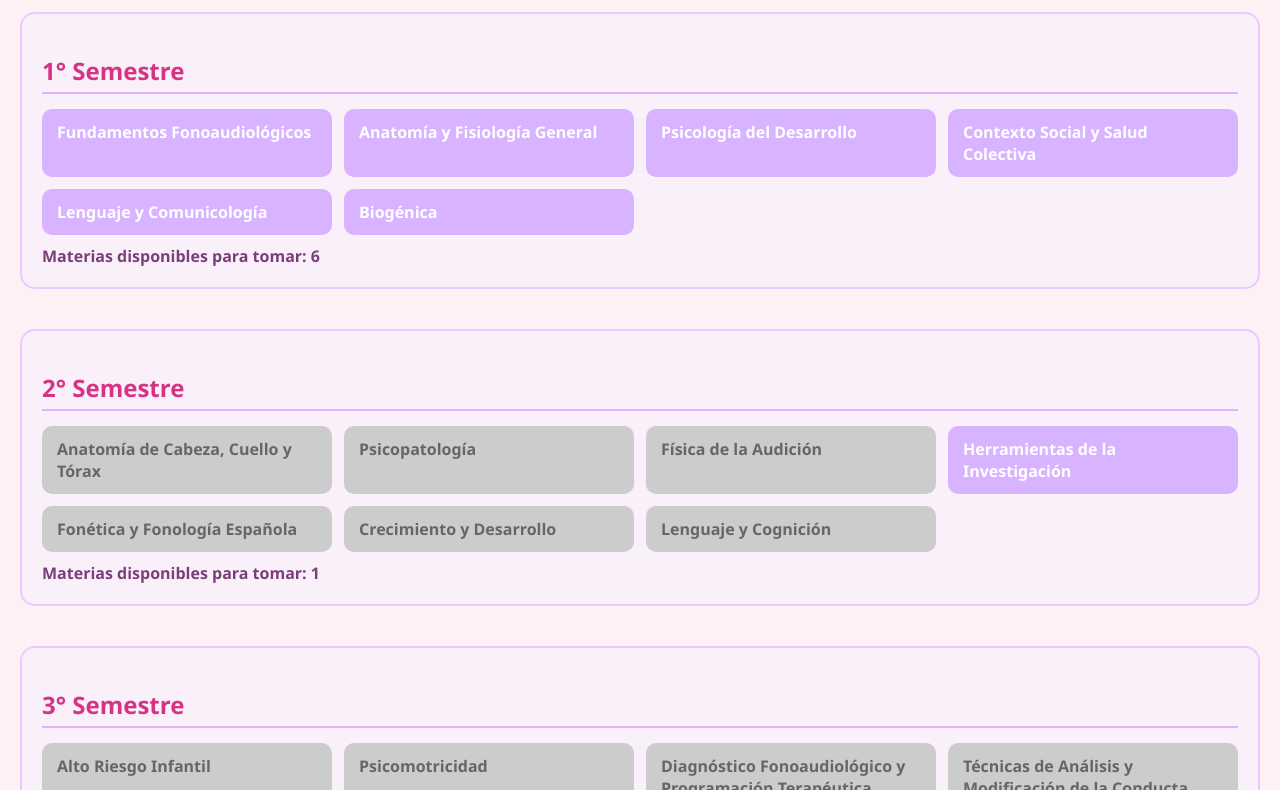
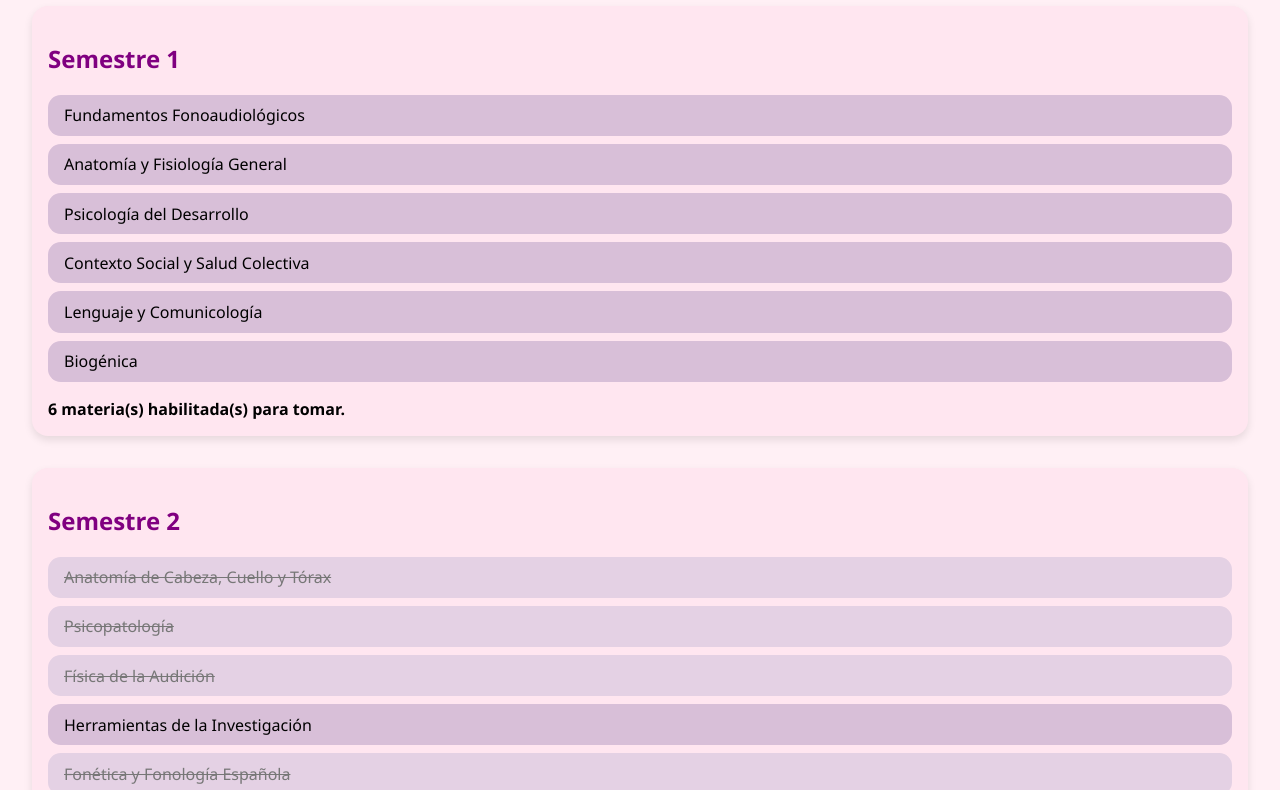
Before and after one commit to Beatriz2903-17/Malla-Curricular-Fonoaudiologia, a plain HTML site: page index.html in a window 1280 px wide. Shown: the part 112-902 px from the top of the page. Drawn offline with Linux system fonts and the light colour scheme.

Commit message:
Actualizar index.html

```diff
--- a/index.html
+++ b/index.html
@@ -2,253 +2,198 @@
 <html lang="es">
 <head>
   <meta charset="UTF-8" />
-<meta name="viewport" content="width=device-width, initial-scale=1" />
+  <meta name="viewport" content="width=device-width, initial-scale=1.0" />
   <title>Malla Curricular Fonoaudiología</title>
   <style>
     body {
-    font-family: 'Segoe UI', Tahoma, Geneva, Verdana, sans-serif;
-    background-color: #fff0f5;
-    margin: 0; padding: 20px;
+      font-family: 'Segoe UI', sans-serif;
+      background: #fff0f5;
+      margin: 0;
+      padding: 2rem;
     }
-  h1 {
-    text-align: center;
-    color: #a64ca6;
-    margin-bottom: 40px;
+    h2 {
+      color: #800080;
     }
     .semestre {
-    border: 2px solid #e6ccff;
-    border-radius: 15px;
-    padding: 20px;
-    margin-bottom: 40px;
-    background-color: #faf0fa;
-  }
-  .semestre h2 {
-    color: #d63384;
-    border-bottom: 2px solid #e0b3ff;
-    padding-bottom: 5px;
-    margin-bottom: 15px;
-  }
-  .materias {
-    display: grid;
-    grid-template-columns: repeat(auto-fill,minmax(240px,1fr));
-    gap: 12px;
+      background: #ffe6f0;
+      padding: 1rem;
+      border-radius: 1rem;
+      margin-bottom: 2rem;
+      box-shadow: 0 4px 8px rgba(0, 0, 0, 0.1);
     }
     .materia {
-    background-color: #d8b3ff;
-    border-radius: 10px;
-    padding: 12px 15px;
+      background: #d8bfd8;
+      margin: 0.5rem 0;
+      padding: 0.6rem 1rem;
+      border-radius: 0.8rem;
       cursor: pointer;
-    color: white;
-    font-weight: 600;
-    user-select: none;
-    transition: background-color 0.3s ease, transform 0.2s ease;
+      transition: all 0.2s;
     }
-  .materia:hover:not(.bloqueada) {
-    background-color: #bb99ff;
-    transform: scale(1.05);
+    .materia:hover {
+      background: #dda0dd;
+    }
+    .bloqueada {
+      background: #e4d1e4;
+      color: #777;
+      cursor: not-allowed;
+      text-decoration: line-through;
     }
     .aprobada {
       text-decoration: line-through;
-    opacity: 0.5;
-    background-color: #bfbfbf !important;
-    cursor: default;
+      background: #c0c0c0;
+      color: #333;
     }
-  .bloqueada {
-    background-color: #cccccc !important;
-    cursor: not-allowed;
-    color: #666666;
-  }
-  .info-contador {
-    margin-top: 10px;
-    font-weight: 600;
-    color: #7a3e7a;
+    .contador {
+      font-weight: bold;
+      margin-top: 1rem;
     }
   </style>
 </head>
 <body>
-
   <h1>Malla Curricular Fonoaudiología</h1>
-
   <div id="contenedor"></div>
 
   <script>
-// Malla con materias
-const SEMESTRES = {
-  1: ["Fundamentos Fonoaudiológicos", "Anatomía y Fisiología General", "Psicología del Desarrollo", "Contexto Social y Salud Colectiva", "Lenguaje y Comunicología", "Biogénica"],
-  2: ["Anatomía de Cabeza, Cuello y Tórax", "Psicopatología", "Física de la Audición", "Herramientas de la Investigación", "Fonética y Fonología Española", "Crecimiento y Desarrollo", "Lenguaje y Cognición"],
-  3: ["Alto Riesgo Infantil", "Psicomotricidad", "Diagnóstico Fonoaudiológico y Programación Terapéutica", "Técnicas de Análisis y Modificación de la Conducta", "Otología", "Anatomía y Fisiología Neurológica", "Bioestadística"],
-  4: ["Práctica: Evaluación Fonoaudiológica del Habla y Lenguaje en Población Infantil", "Neurología Infantil y del Adulto", "Patologías del Habla, Deglución y su Rehabilitación", "Audiología y Laberintología", "Odontoestomatología", "Terapéutica en Trastornos Cognitivos y Sensoriales", "Salud Pública I"],
-  5: ["Intervención Fonoaudiológica I", "Patologías del Lenguaje y su Rehabilitación", "Audiología y Laberintología Patológica", "Terapéutica en Trastornos Neuromotores", "Evaluación y Diagnóstico de la Voz", "Geriatría y Gerontología", "Salud Pública II"],
-  6: ["Relación de la Clínica con la Terapéutica Fonoaudiológica I", "Terapéutica Fonoaudiológica en Malformaciones Orofaciales", "Metodología de la Investigación I", "Intervención Fonoaudiológica II", "Terapia y Rehabilitación de la Voz", "Audioprótesis, Sistemas Implantables e Intervención Auditivo Verbal"],
-  7: ["Administración Fonoaudiológica", "Intervención Fonoaudiológica III", "Análisis Acústico de la Voz", "Metodología de la Investigación II", "Técnicas Didácticas en Fonoaudiología", "Trastornos del Aprendizaje", "Relación de la Clínica con la Terapéutica Fonoaudiológica II"],
-  8: ["Diagnóstico e Intervención Fonoaudiológica en Niños y Adultos", "Elaboración y Ejecución Terapéutica Fonoaudiológica", "Integración de Proyecto I"],
-  9: ["Promoción y Prevención Fonoaudiológica Familiar y Comunitaria", "Prácticas Laborales en Centros de Salud y Hospitales II", "Integración de Proyecto II"]
-};
+    const materias = [
+      // Semestre 1
+      { codigo: 's1_m1', nombre: 'Fundamentos Fonoaudiológicos', semestre: 1 },
+      { codigo: 's1_m2', nombre: 'Anatomía y Fisiología General', semestre: 1 },
+      { codigo: 's1_m3', nombre: 'Psicología del Desarrollo', semestre: 1 },
+      { codigo: 's1_m4', nombre: 'Contexto Social y Salud Colectiva', semestre: 1 },
+      { codigo: 's1_m5', nombre: 'Lenguaje y Comunicología', semestre: 1 },
+      { codigo: 's1_m6', nombre: 'Biogénica', semestre: 1 },
 
-// Definimos prerrequisitos y correquisitos por materia (usamos IDs: 's{sem}_m{idx}')
-// Ejemplo: prerrequisitos: ["s1_m0","s2_m1"], correquisitos: ["s2_m2"]
-// Para simplificar, las materias tienen id 's{semestre}_m{materiaIndex}'
-// El índice empieza en 0 según orden en SEMESTRES[semestre]
-const REQUISITOS = {
-  "s2_m0": { prerrequisitos: ["s1_m1"], correquisitos: [] }, // Anatomía Cabeza, Cuello y Tórax -> Anatomía y Fisiología General
-  "s2_m1": { prerrequisitos: ["s1_m2"], correquisitos: [] }, // Psicopatología -> Psicología del Desarrollo
-  "s2_m2": { prerrequisitos: ["s1_m1"], correquisitos: [] }, // Física de la Audición -> Anatomía y Fisiología General
-  "s2_m4": { prerrequisitos: ["s2_m6"], correquisitos: ["s2_m5"] }, // Fonética y Fonología -> Lenguaje y Cognición y Crecimiento y Desarrollo (correquisito)
-  "s2_m5": { prerrequisitos: ["s1_m1"], correquisitos: ["s2_m4"] }, // Crecimiento y Desarrollo -> Anatomía y Fisiología General, correquisito Fonética
-  "s2_m6": { prerrequisitos: ["s1_m4"], correquisitos: ["s2_m5","s2_m4"] }, // Lenguaje y Cognición -> Lenguaje y Comunicología, correquisitos
-  "s3_m0": { prerrequisitos: ["s2_m5"], correquisitos: ["s3_m5"] }, // Alto Riesgo Infantil -> Crecimiento y Desarrollo, correquisito Anatomía y Fisiología Neurológica
-  "s3_m1": { prerrequisitos: ["s2_m5"], correquisitos: ["s3_m3"] }, // Psicomotricidad -> Crecimiento y Desarrollo, correquisito Técnicas de Análisis
-  "s3_m2": { prerrequisitos: ["s2_m6", "s2_m5"], correquisitos: [] }, // Diagnóstico -> Lenguaje y Cognición y Crecimiento y Desarrollo
-  "s3_m3": { prerrequisitos: ["s2_m5"], correquisitos: ["s3_m1"] }, // Técnicas de Análisis -> Crecimiento y Desarrollo, correquisito Psicomotricidad
-  "s3_m4": { prerrequisitos: ["s2_m0","s2_m2"], correquisitos: [] }, // Otología -> Anatomía Cabeza, Cuello y Tórax y Física de la Audición
-  "s3_m5": { prerrequisitos: ["s2_m0"], correquisitos: ["s3_m0"] }, // Anatomía y Fisiología Neurológica -> Anatomía Cabeza, Cuello y Tórax, correquisito Alto Riesgo Infantil
-  "s3_m6": { prerrequisitos: ["s2_m3"], correquisitos: [] }, // Bioestadística -> Herramientas de la Investigación
-  "s4_m0": { prerrequisitos: ["s3_m2"], correquisitos: ["s4_m1","s4_m2"] }, // Práctica -> Diagnóstico, correquisito Neurología Infantil y Patologías del Habla
-  "s4_m1": { prerrequisitos: ["s3_m5"], correquisitos: ["s4_m0"] }, // Neurología Infantil y Adulto -> Anatomía y Fisiología Neurológica, correquisito Práctica
-  "s4_m2": { prerrequisitos: ["s3_m2", "s3_m5"], correquisitos: ["s4_m0"] }, // Patologías del Habla -> Diagnóstico y Neurología, correquisito Práctica
-  "s4_m3": { prerrequisitos: ["s3_m0","s3_m4"], correquisitos: [] }, // Audiología y Laberintología -> Alto Riesgo Infantil y Otología
-  "s4_m5": { prerrequisitos: ["s3_m0"], correquisitos: [] }, // Terapéutica en Trastornos Cognitivos -> Alto Riesgo Infantil
-  "s4_m6": { prerrequisitos: ["s3_m6"], correquisitos: [] }, // Salud Pública I -> Bioestadística
-  "s5_m0": { prerrequisitos: ["s4_m0"], correquisitos: ["s5_m1","s5_m2","s5_m4"] }, // Intervención I -> Práctica, correquisitos Patologías Lenguaje, Audiología Patológica, Evaluación Voz
-  "s5_m1": { prerrequisitos: ["s4_m2","s4_m1"], correquisitos: ["s5_m0"] }, // Patologías Lenguaje -> Patologías Habla y Neurología, correquisito Intervención I
-  "s5_m2": { prerrequisitos: ["s4_m3","s4_m1"], correquisitos: ["s5_m0"] }, // Audiología Patológica -> Audiología y Neurología, correquisito Intervención I
-  "s5_m3": { prerrequisitos: ["s4_m5","s4_m1"], correquisitos: [] }, // Terapéutica Neuromotores -> Terapéutica Trastornos y Neurología
-  "s5_m4": { prerrequisitos: ["s4_m1","s4_m2"], correquisitos: ["s5_m0"] }, // Evaluación y Diagnóstico Voz -> Neurología y Patologías Habla, correquisito Intervención I
-  "s5_m5": { prerrequisitos: ["s4_m1"], correquisitos: [] }, // Geriatría y Gerontología -> Neurología Infantil y Adulto
-  "s5_m6": { prerrequisitos: ["s4_m6"], correquisitos: [] }, // Salud Pública II -> Salud Pública I
-  "s6_m0": { prerrequisitos: ["s5_m0"], correquisitos: ["s6_m3"] }, // Relación Clínica y Terapéutica I -> Intervención I, correquisito Intervención II
-  "s6_m1": { prerrequisitos: ["s5_m4"], correquisitos: [] }, // Terapéutica Malformaciones -> Evaluación y Diagnóstico Voz
-  "s6_m2": { prerrequisitos: ["s5_m6"], correquisitos: [] }, // Metodología Investigación I -> Salud Pública II
-  "s6_m3": { prerrequisitos: ["s5_m0"], correquisitos: ["s6_m4","s6_m0"] }, // Intervención II -> Intervención I, correquisitos Terapia Voz y Relación Clínica I
-  "s6_m4": { prerrequisitos: ["s5_m4"], correquisitos: ["s6_m3"] }, // Terapia y Rehabilitación de la Voz -> Evaluación y Diagnóstico Voz, correquisito Intervención II
-  "s6_m5": { prerrequisitos: ["s5_m2"], correquisitos: ["s6_m3"] }, // Audioprótesis, Sistemas Implantables -> Audiología Patológica, correquisito Intervención II
-  "s7_m1": { prerrequisitos: ["s6_m3"], correquisitos: ["s7_m6","s7_m2"] }, // Intervención III -> Intervención II, correquisitos Relación Clínica II, Análisis Acústico
-  "s7_m2": { prerrequisitos: ["s6_m4"], correquisitos: ["s7_m1"] }, // Análisis Acústico de la Voz -> Terapia Voz, correquisito Intervención III
-  "s7_m3": { prerrequisitos: ["s6_m2"], correquisitos: [] }, // Metodología Investigación II -> Metodología I
-  "s7_m5": { prerrequisitos: ["s6_m3"], correquisitos: [] }, // Trastornos del Aprendizaje -> Intervención II
-  "s7_m6": { prerrequisitos: ["s6_m0"], correquisitos: ["s7_m1"] }, // Relación Clínica II -> Relación Clínica I, correquisito Intervención III
-  "s8_m0": { prerrequisitos: ["s7_m6","s7_m1"], correquisitos: ["s8_m1"] }, // Diagnóstico e Intervención Niños y Adultos -> Relación Clínica II, Intervención III, correquisito Elaboración Terapéutica
-  "s8_m1": { prerrequisitos: ["s7_m6","s7_m1"], correquisitos: ["s8_m0"] }, // Elaboración y Ejecución Terapéutica -> Relación Clínica II, Intervención III, correquisito Diagnóstico e Intervención
-  "s8_m2": { prerrequisitos: ["s7_m3"], correquisitos: [] }, // Integración de Proyecto I -> Metodología II
-  "s9_m0": { prerrequisitos: ["s8_m0"], correquisitos: [] }, // Promoción y Prevención -> Diagnóstico e Intervención Niños y Adultos
-  "s9_m1": { prerrequisitos: ["s8_m1"], correquisitos: [] }, // Prácticas Laborales II -> Elaboración y Ejecución Terapéutica
-  "s9_m2": { prerrequisitos: ["s8_m2"], correquisitos: [] } // Integración Proyecto II -> Integración Proyecto I
-};
+      // Semestre 2
+      { codigo: 's2_m1', nombre: 'Anatomía de Cabeza, Cuello y Tórax', semestre: 2, prerequisitos: ['s1_m2'] },
+      { codigo: 's2_m2', nombre: 'Psicopatología', semestre: 2, prerequisitos: ['s1_m3'] },
+      { codigo: 's2_m3', nombre: 'Física de la Audición', semestre: 2, prerequisitos: ['s1_m2'] },
+      { codigo: 's2_m4', nombre: 'Herramientas de la Investigación', semestre: 2 },
+      { codigo: 's2_m5', nombre: 'Fonética y Fonología Española', semestre: 2, prerequisitos: ['s2_m7'] },
+      { codigo: 's2_m6', nombre: 'Crecimiento y Desarrollo', semestre: 2, prerequisitos: ['s1_m2'], correquisitos: ['s2_m7'] },
+      { codigo: 's2_m7', nombre: 'Lenguaje y Cognición', semestre: 2, prerequisitos: ['s1_m5'], correquisitos: ['s2_m5', 's2_m6'] },
 
+      // Semestre 3
+      { codigo: 's3_m1', nombre: 'Alto Riesgo Infantil', semestre: 3, prerequisitos: ['s2_m6', 's3_m6'] },
+      { codigo: 's3_m2', nombre: 'Psicomotricidad', semestre: 3, prerequisitos: ['s2_m6'], correquisitos: ['s3_m4'] },
+      { codigo: 's3_m3', nombre: 'Diagnóstico Fonoaudiológico y Programación Terapéutica', semestre: 3, prerequisitos: ['s2_m6', 's2_m7'] },
+      { codigo: 's3_m4', nombre: 'Técnica de Análisis y Modificación de la Conducta', semestre: 3, prerequisitos: ['s2_m6'], correquisitos: ['s3_m2'] },
+      { codigo: 's3_m5', nombre: 'Otología', semestre: 3, prerequisitos: ['s2_m1', 's2_m3'] },
+      { codigo: 's3_m6', nombre: 'Anatomía y Fisiología Neurológica', semestre: 3, prerequisitos: ['s2_m1'], correquisitos: ['s3_m1'] },
+      { codigo: 's3_m7', nombre: 'Bioestadística', semestre: 3, prerequisitos: ['s2_m4'] },
+
+      // Semestre 4
+      { codigo: 's4_m1', nombre: 'Práctica. Evaluación Fonoaudiológica Infantil', semestre: 4, prerequisitos: ['s3_m3'], correquisitos: ['s4_m2', 's4_m3'] },
+      { codigo: 's4_m2', nombre: 'Neurología Infantil y del Adulto', semestre: 4, prerequisitos: ['s3_m6'], correquisitos: ['s4_m1'] },
+      { codigo: 's4_m3', nombre: 'Patologías del Habla, Deglución y Rehabilitación', semestre: 4, prerequisitos: ['s3_m3', 's3_m6'], correquisitos: ['s4_m1'] },
+      { codigo: 's4_m4', nombre: 'Audiología y Laberinología', semestre: 4, prerequisitos: ['s3_m1', 's3_m5'] },
+      { codigo: 's4_m5', nombre: 'Odontoestomatología', semestre: 4 },
+      { codigo: 's4_m6', nombre: 'Terapéutica Fonoaudiológica en Trastornos Cognitivos y Sensoriales', semestre: 4, prerequisitos: ['s3_m1'] },
+      { codigo: 's4_m7', nombre: 'Salud Pública I', semestre: 4, prerequisitos: ['s3_m7'] },
+
+      // Semestre 5
+      { codigo: 's5_m1', nombre: 'Intervención Fonoaudiológica I', semestre: 5, prerequisitos: ['s4_m1'], correquisitos: ['s5_m2', 's5_m3', 's5_m5'] },
+      { codigo: 's5_m2', nombre: 'Patologías del Lenguaje y su Rehabilitación', semestre: 5, prerequisitos: ['s4_m2', 's4_m3'], correquisitos: ['s5_m1'] },
+      { codigo: 's5_m3', nombre: 'Audiología Patológica e Intervención', semestre: 5, prerequisitos: ['s4_m4', 's4_m2'], correquisitos: ['s5_m1'] },
+      { codigo: 's5_m4', nombre: 'Terapéutica en Trastornos Neuromotores', semestre: 5, prerequisitos: ['s4_m6', 's4_m2'] },
+      { codigo: 's5_m5', nombre: 'Evaluación y Diagnóstico de la Voz', semestre: 5, prerequisitos: ['s4_m2', 's4_m3'], correquisitos: ['s5_m1'] },
+      { codigo: 's5_m6', nombre: 'Geriatría y Gerontología', semestre: 5, prerequisitos: ['s4_m2'] },
+      { codigo: 's5_m7', nombre: 'Salud Pública II', semestre: 5, prerequisitos: ['s4_m7'] },
+
+      // Semestre 6
+      { codigo: 's6_m1', nombre: 'Relación Clínica y Terapéutica I', semestre: 6, prerequisitos: ['s5_m1'], correquisitos: ['s6_m4'] },
+      { codigo: 's6_m2', nombre: 'Terapéutica en Malformaciones Orofaciales', semestre: 6, prerequisitos: ['s5_m5'] },
+      { codigo: 's6_m3', nombre: 'Metodología de la Investigación I', semestre: 6, prerequisitos: ['s5_m7'] },
+      { codigo: 's6_m4', nombre: 'Intervención Fonoaudiológica II', semestre: 6, prerequisitos: ['s5_m1'], correquisitos: ['s6_m1', 's6_m5', 's6_m6'] },
+      { codigo: 's6_m5', nombre: 'Terapia y Rehabilitación de la Voz', semestre: 6, prerequisitos: ['s5_m5'], correquisitos: ['s6_m4'] },
+      { codigo: 's6_m6', nombre: 'Audioprótesis e Intervención Auditiva', semestre: 6, prerequisitos: ['s5_m3'], correquisitos: ['s6_m4'] },
+
+      // Semestre 7
+      { codigo: 's7_m1', nombre: 'Administración Fonoaudiológica', semestre: 7 },
+      { codigo: 's7_m2', nombre: 'Intervención Fonoaudiológica III', semestre: 7, prerequisitos: ['s6_m4'], correquisitos: ['s7_m3', 's7_m7'] },
+      { codigo: 's7_m3', nombre: 'Análisis Acústico de la Voz', semestre: 7, prerequisitos: ['s6_m5'], correquisitos: ['s7_m2'] },
+      { codigo: 's7_m4', nombre: 'Metodología de la Investigación II', semestre: 7, prerequisitos: ['s6_m3'] },
+      { codigo: 's7_m5', nombre: 'Técnicas Didácticas en Fonoaudiología', semestre: 7 },
+      { codigo: 's7_m6', nombre: 'Trastornos del Aprendizaje', semestre: 7, prerequisitos: ['s6_m4'] },
+      { codigo: 's7_m7', nombre: 'Relación Clínica y Terapéutica II', semestre: 7, prerequisitos: ['s6_m1'], correquisitos: ['s7_m2'] },
+
+      // Semestre 8
+      { codigo: 's8_m1', nombre: 'Diagnóstico e Intervención Fonoaudiológica Integral', semestre: 8, prerequisitos: ['s7_m2', 's7_m7'], correquisitos: ['s8_m2'] },
+      { codigo: 's8_m2', nombre: 'Ejecución Terapéutica Fonoaudiológica', semestre: 8, prerequisitos: ['s7_m2', 's7_m7'], correquisitos: ['s8_m1'] },
+      { codigo: 's8_m3', nombre: 'Integración de Proyecto I', semestre: 8, prerequisitos: ['s7_m4'] },
+
+      // Semestre 9
+      { codigo: 's9_m1', nombre: 'Promoción y Prevención Fonoaudiológica', semestre: 9, prerequisitos: ['s8_m1'] },
+      { codigo: 's9_m2', nombre: 'Prácticas en Centros de Salud II', semestre: 9, prerequisitos: ['s8_m2'] },
+      { codigo: 's9_m3', nombre: 'Integración de Proyecto II', semestre: 9, prerequisitos: ['s8_m3'] }
+    ];
+
+    const estado = JSON.parse(localStorage.getItem('estadoMaterias') || '{}');
+
+    function crearHTML() {
       const contenedor = document.getElementById('contenedor');
+      contenedor.innerHTML = '';
+      const maxSemestre = Math.max(...materias.map(m => m.semestre));
+      for (let i = 1; i <= maxSemestre; i++) {
+        const semestre = document.createElement('div');
+        semestre.className = 'semestre';
+        const titulo = document.createElement('h2');
+        titulo.textContent = `Semestre ${i}`;
+        semestre.appendChild(titulo);
 
-function crearMalla() {
-  contenedor.innerHTML = ''; // limpiar
+        const materiasSemestre = materias.filter(m => m.semestre === i);
+        let contador = 0;
 
-  for (let sem in SEMESTRES) {
-    const divSem = document.createElement('div');
-    divSem.classList.add('semestre');
+        materiasSemestre.forEach(m => {
+          const div = document.createElement('div');
+          div.className = 'materia';
+          div.textContent = m.nombre;
+          div.dataset.codigo = m.codigo;
 
-    const h2 = document.createElement('h2');
-    h2.textContent = `${sem}° Semestre`;
-    divSem.appendChild(h2);
+          if (estado[m.codigo]) {
+            div.classList.add('aprobada');
+          } else if (!puedeTomar(m)) {
+            div.classList.add('bloqueada');
+          } else {
+            contador++;
+          }
 
-    const divMat = document.createElement('div');
-    divMat.classList.add('materias');
-
-    SEMESTRES[sem].forEach((mat, i) => {
-      const id = `s${sem}_m${i}`;
-      const div = document.createElement('div');
-      div.classList.add('materia');
-      div.id = id;
-      div.textContent = mat;
-      div.dataset.sem = sem;
-      div.dataset.idx = i;
-
-      divMat.appendChild(div);
+          semestre.appendChild(div);
         });
 
-    // contador
-    const contador = document.createElement('div');
-    contador.classList.add('info-contador');
-    contador.id = `contador_sem_${sem}`;
-    divSem.appendChild(divMat);
-    divSem.appendChild(contador);
+        const contadorDiv = document.createElement('div');
+        contadorDiv.className = 'contador';
+        contadorDiv.textContent = `${contador} materia(s) habilitada(s) para tomar.`;
+        semestre.appendChild(contadorDiv);
 
-    contenedor.appendChild(divSem);
+        contenedor.appendChild(semestre);
       }
     }
 
-let aprobadas = new Set();
-
-// Verificar si todos los prerrequisitos y correquisitos están aprobados
-function requisitosCumplidos(id) {
-  if (!(id in REQUISITOS)) return true; // Sin requisitos
-
-  const { prerrequisitos, correquisitos } = REQUISITOS[id];
-
-  // Verificar prerrequisitos
-  for (const pre of prerrequisitos) {
-    if (!aprobadas.has(pre)) return false;
-  }
-
-  // Verificar correquisitos
-  for (const co of correquisitos) {
-    if (!aprobadas.has(co)) return false;
-  }
-
-  return true;
-}
-
-// Actualizar clases y bloqueos
-function actualizarEstado() {
-  document.querySelectorAll('.materia').forEach(div => {
-    if (aprobadas.has(div.id)) {
-      div.classList.add('aprobada');
-      div.classList.remove('bloqueada');
-      div.style.pointerEvents = 'auto';
-    } else {
-      if (requisitosCumplidos(div.id)) {
-        div.classList.remove('bloqueada');
-        div.style.pointerEvents = 'auto';
-      } else {
-        div.classList.add('bloqueada');
-        div.style.pointerEvents = 'none';
-      }
-      div.classList.remove('aprobada');
-    }
-  });
-
-  // Actualizar contadores por semestre
-  for (let sem in SEMESTRES) {
-    let disponibles = 0;
-    SEMESTRES[sem].forEach((_, i) => {
-      const id = `s${sem}_m${i}`;
-      if (!aprobadas.has(id) && !document.getElementById(id).classList.contains('bloqueada')) {
-        disponibles++;
-      }
-    });
-    const contador = document.getElementById(`contador_sem_${sem}`);
-    contador.textContent = `Materias disponibles para tomar: ${disponibles}`;
-  }
+    function puedeTomar(materia) {
+      const prereqOk = !materia.prerequisitos || materia.prerequisitos.every(req => estado[req]);
+      const coreqOk = !materia.correquisitos || materia.correquisitos.every(req => estado[req] || materias.find(m => m.codigo === req)?.semestre === materia.semestre);
+      return prereqOk && coreqOk;
     }
 
     function toggleAprobada(div) {
-  if (div.classList.contains('bloqueada')) return; // no hacer nada
-
-  if (aprobadas.has(div.id)) {
-    aprobadas.delete(div.id);
+      const codigo = div.dataset.codigo;
+      if (div.classList.contains('bloqueada')) return;
+      if (div.classList.contains('aprobada')) {
+        delete estado[codigo];
       } else {
-    aprobadas.add(div.id);
+        estado[codigo] = true;
       }
-  actualizarEstado();
+      localStorage.setItem('estadoMaterias', JSON.stringify(estado));
+      crearHTML();
     }
 
-// Crear malla y eventos
-crearMalla();
-actualizarEstado();
-
-contenedor.addEventListener('click', e => {
+    document.addEventListener('click', e => {
       if (e.target.classList.contains('materia')) {
         toggleAprobada(e.target);
       }
     });
+
+    crearHTML();
   </script>
-
 </body>
 </html>
```
Lines whose indentation alone changed are shown as unchanged.
